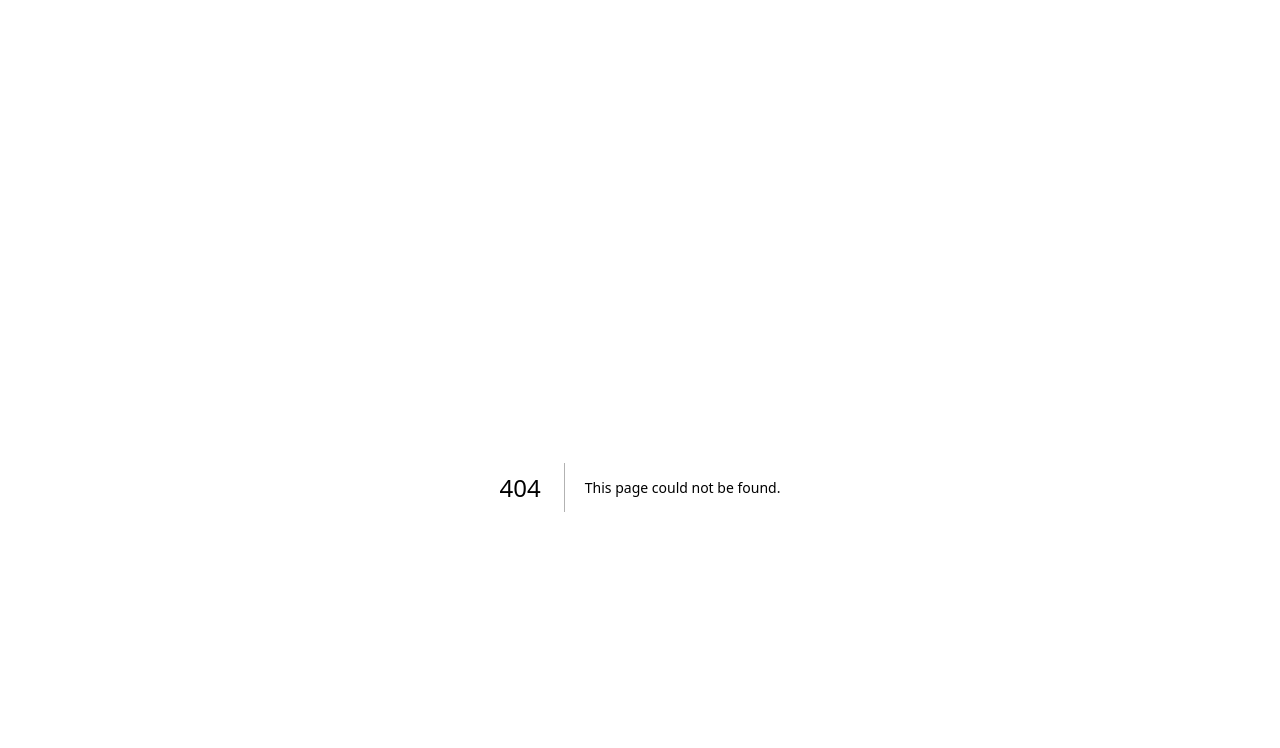
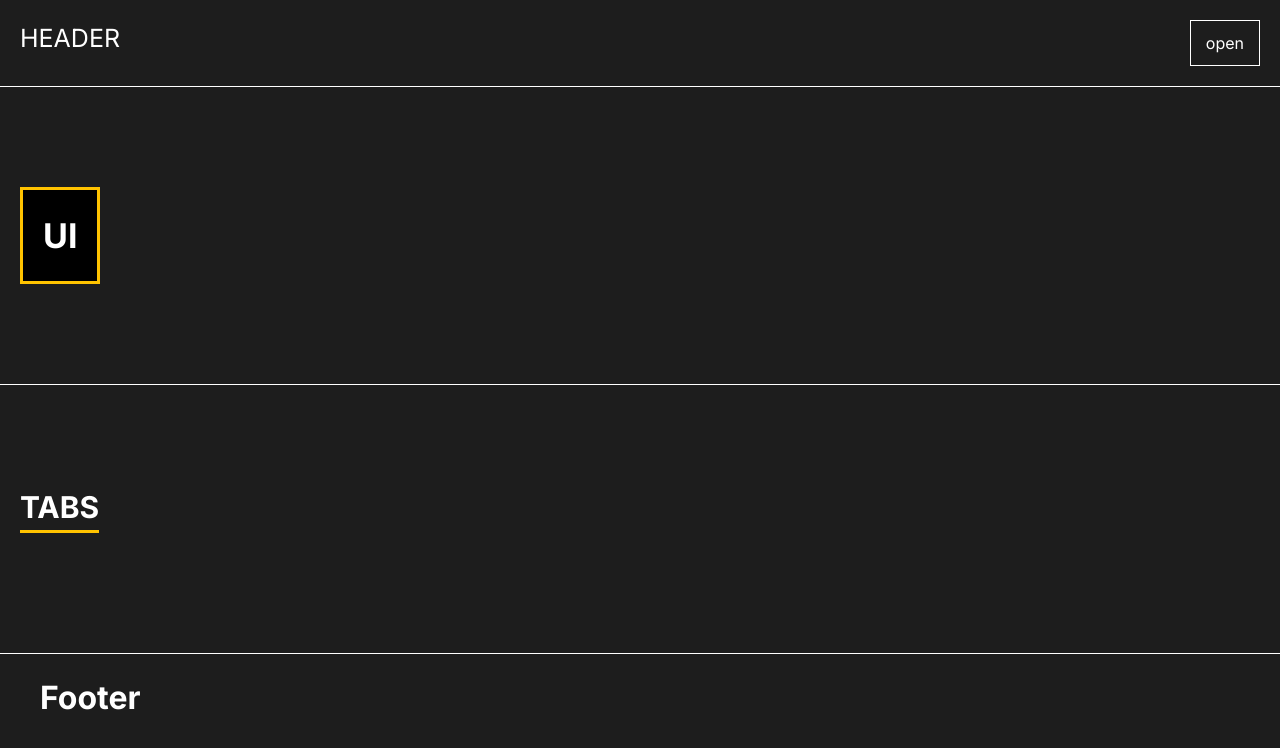
Before and after one commit to Andriikryl/css-visualizer, a Next.js app: page /ui in a window 1280 px wide. Before the commit this address had no page. Shown: the top 748 px of the page. Built offline with nearby package versions, Linux system fonts and the light colour scheme.

Commit message:
add ui page

```diff
--- /dev/null
+++ b/src/app/ui/heroUi/HeroUi.tsx
@@ -0,0 +1,16 @@
+import React from "react";
+import TitleBlock from "@/components/TitleBlock/TitleBlock";
+import { Container } from "@/components/container/Container";
+import style from "./style.module.css";
+
+export default function HeroUi() {
+  return (
+    <section className={style.ui}>
+      <Container>
+        <div>
+          <TitleBlock text="ui" />
+        </div>
+      </Container>
+    </section>
+  );
+}
--- /dev/null
+++ b/src/app/ui/heroUi/style.module.css
@@ -0,0 +1,3 @@
+.ui{
+    margin-block: 100px;
+}
--- /dev/null
+++ b/src/app/ui/page.tsx
@@ -0,0 +1,13 @@
+import React from "react";
+import style from "./style.module.css";
+import HeroUi from "./heroUi/HeroUi";
+import Tabs from "./tabs/Tabs";
+
+export default function Ui() {
+  return (
+    <>
+      <HeroUi />
+      <Tabs />
+    </>
+  );
+}
--- /dev/null
+++ b/src/app/ui/tabs/Tabs.tsx
@@ -0,0 +1,14 @@
+import React from "react";
+import { Container } from "@/components/container/Container";
+import style from "./style.module.css";
+
+export default function Tabs() {
+  return (
+    <section className={style.tabs}>
+      <Container>
+        <h2 className={style.tabs__title}>tabs</h2>
+        <div></div>
+      </Container>
+    </section>
+  );
+}
--- /dev/null
+++ b/src/app/ui/tabs/style.module.css
@@ -0,0 +1,14 @@
+.tabs{
+    padding-block: 100px;
+    border-block: 1px solid white;
+    border-bottom: none;
+}
+
+.tabs__title{
+    font-size: 30px;
+    color: white;
+    width: max-content;
+    border-bottom: 3px solid #ffc300;
+    text-transform: uppercase;
+    margin-block-end: 20px;
+}
--- a/src/components/header/Header.tsx
+++ b/src/components/header/Header.tsx
@@ -36,6 +36,11 @@ const headerLinks = [
     id: 6,
     title: "svg",
     href: "/svg",
+  },
+  {
+    id: 7,
+    title: "ui",
+    href: "/ui",
   },
 ];
 
```
Also changed, not shown: src/app/ui/style.module.css (added).
